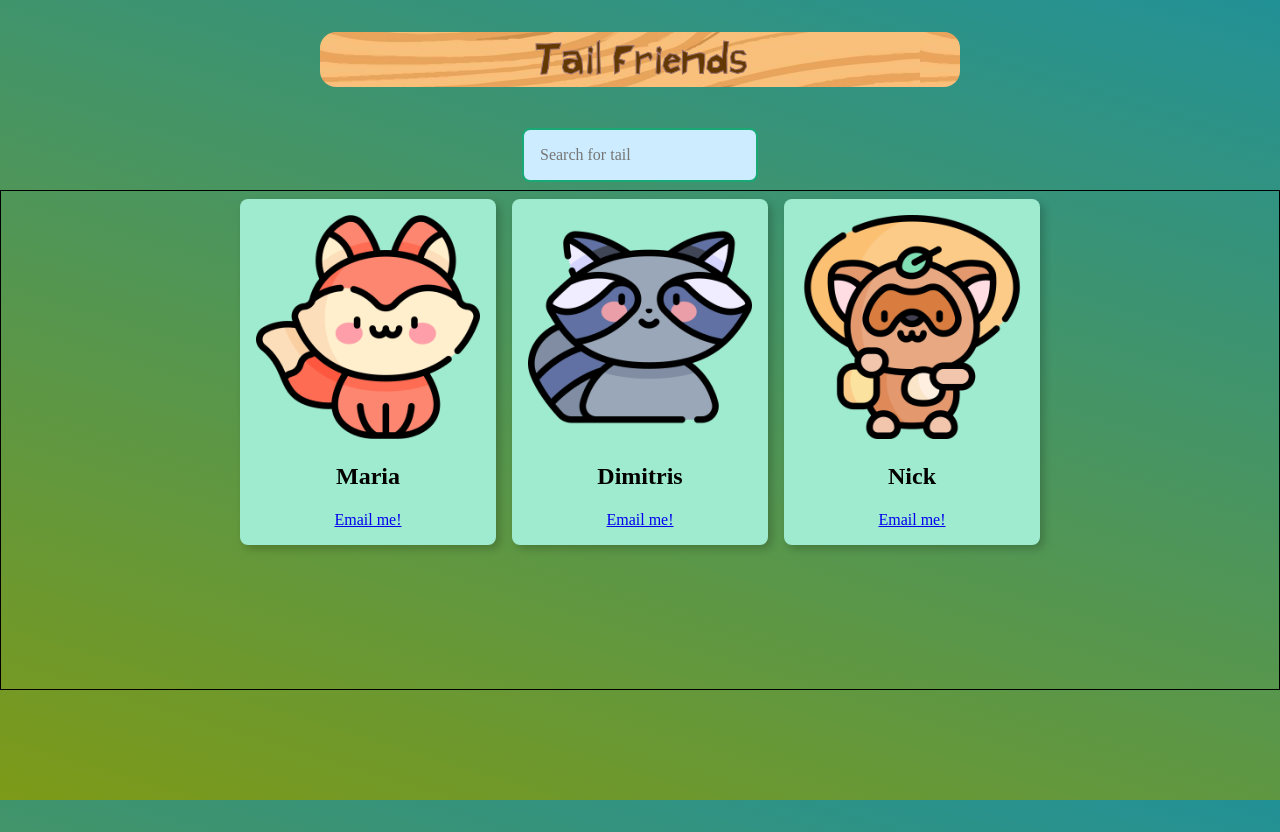
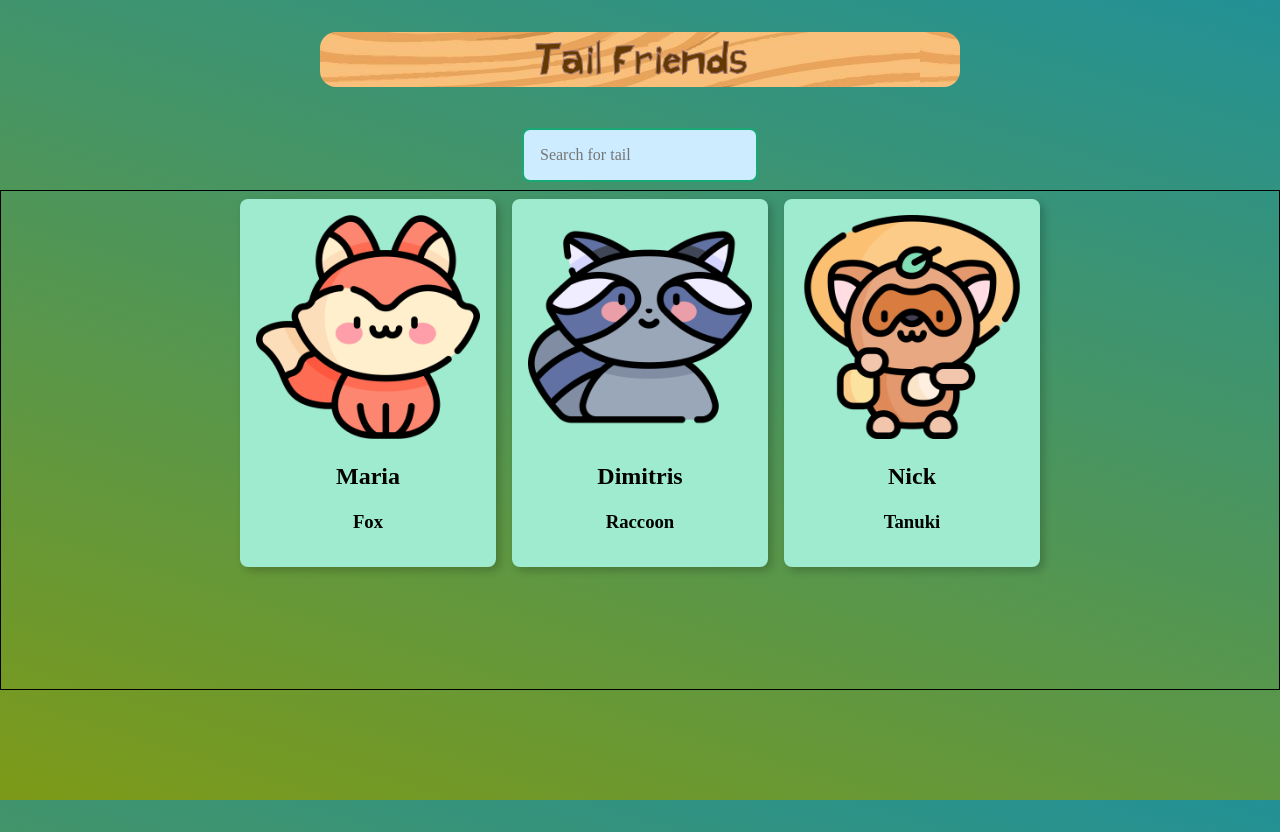
Before and after one commit to DimitrisMalliaris/tailed-friends, a React (Create React App) app: page / in a window 1280 px wide. Built offline with nearby package versions, Linux system fonts and the light colour scheme.

Commit message:
removed email fields, added username fields

```diff
--- a/src/App.js
+++ b/src/App.js
@@ -17,6 +17,7 @@ class App extends Component {
 
     componentDidMount() {
         this.setState({ friends : friends });
+        console.log(friends);
     }
 
     onSearchChange = (event) => {
--- a/src/Components/Card/Card.js
+++ b/src/Components/Card/Card.js
@@ -1,12 +1,12 @@
 import React from 'react';
 
-const Card = ({name, email, avatar }) => {
+const Card = ({name, username, avatar }) => {
     return (
         <div className='bg-light-green dib br3 pa3 ma2 grow bw2 shadow-5 tc w5'>
             <img src={avatar} alt='avatar'/>
             <div>
                 <h2>{name}</h2>
-                <a href={`mailto:${email}`} >Email me!</a>
+                <h3>{username}</h3>
             </div>
         </div>
     );
--- a/src/Components/CardList/CardList.js
+++ b/src/Components/CardList/CardList.js
@@ -9,7 +9,7 @@ const CardList = ({friends}) => {
                     return(
                         <Card key={info.id}
                                 name={info.name}
-                                email={info.email}
+                                username={info.username}
                                 avatar={info.avatar} />
                     );
                 })
--- a/src/friends.js
+++ b/src/friends.js
@@ -2,22 +2,19 @@ export  const friends = [
     {
         id: 1,
         name: 'Maria',
-        username: 'ScrltFox',
-        email: '',
+        username: 'Fox',
         avatar: './Img/fox.png'
     },
     {
         id: 2,
         name: 'Dimitris',
-        username: 'Dimy993',
-        email: '',
+        username: 'Raccoon',
         avatar: './Img/raccoon.png'
     },
     {
         id: 3,
         name: 'Nick',
-        username: 'NickTheYits',
-        email: '',
+        username: 'Tanuki',
         avatar: './Img/tanuki.png'
     }
 ]
```
